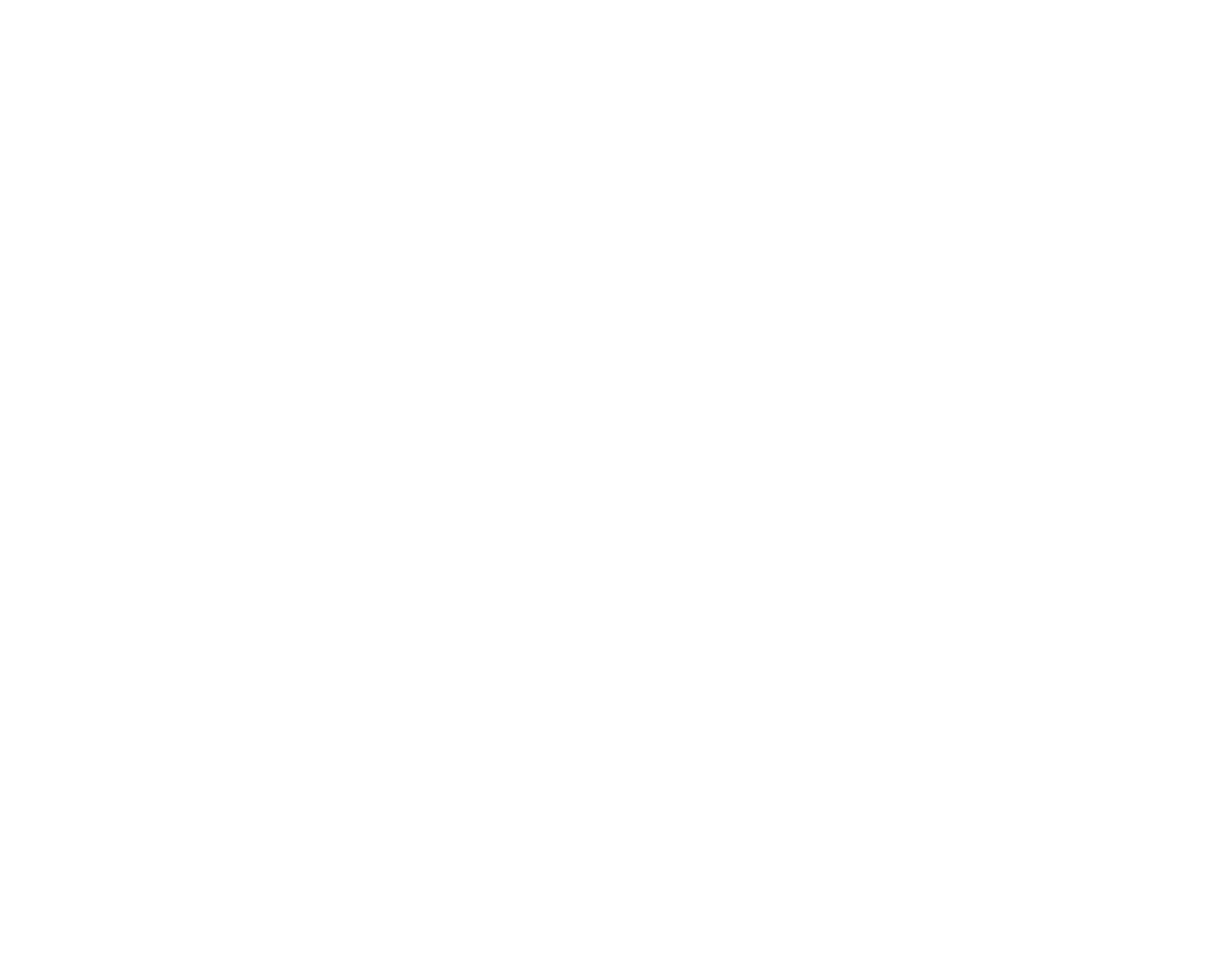
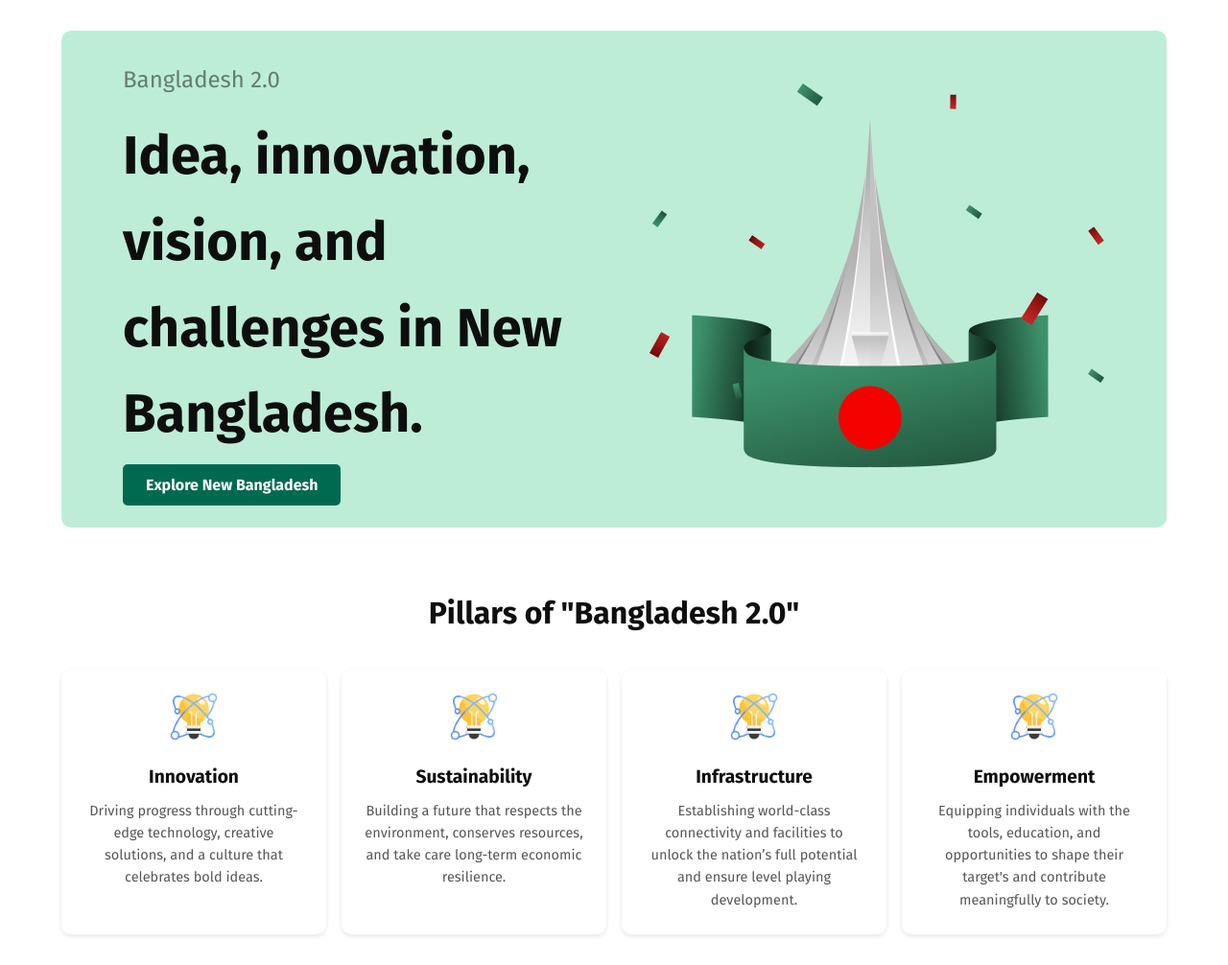
Before and after one commit to TarekHasanRafi25/ph-b11-a1, a plain HTML site: page index.html in a window 1280 px wide. Shown: the whole page at 96% size. Before the commit the page ends 800 px from the top, so only its background shows below. Drawn offline with Linux system fonts and the light colour scheme.

Commit message:
added banner and pillar sec in html and css file

```diff
--- a/Styles/style.css
+++ b/Styles/style.css
@@ -0,0 +1,102 @@
+@import url('https://fonts.googleapis.com/css2?family=Fira+Sans:ital,wght@0,100;0,200;0,300;0,400;0,500;0,600;0,700;0,800;0,900;1,100;1,200;1,300;1,400;1,500;1,600;1,700;1,800;1,900&family=Open+Sans:ital,wght@0,300..800;1,300..800&family=Work+Sans:ital,wght@0,100..900;1,100..900&display=swap');
+/* General Reset */
+* {
+  margin: 0;
+  padding: 0;
+  box-sizing: border-box;
+}
+
+body {
+  font-family: Fira Sans;
+  line-height: 1.6;
+  color: rgb(14, 14, 14);
+  background-color: rgb(255, 255, 255);
+}
+
+/* Banner Section */
+.banner {
+  display: flex;
+  justify-content: space-between;
+  align-items: center;
+  padding: 32px 5%;
+  background-color: rgb(189, 237, 215);
+  border-radius: 10px;
+  margin: 32px 5%;
+}
+
+.banner-content {
+  max-width: 50%;
+}
+
+.banner-content .subtitle {
+  font-size: 24px;
+  color:rgba(14, 14, 14, 0.5);
+  margin-bottom: 16px;
+}
+
+.banner-content h1 {
+  font-size: 56px;
+  font-weight: bold;
+  margin-bottom: 16px;
+  color:rgb(14, 14, 14)
+}
+
+.banner-content .button {
+  background-color: rgb(0, 106, 80);
+  color: white;
+  padding: 12px 24px;
+  text-decoration: none;
+  border-radius: 5px;
+  font-weight: bold;
+  transition: background-color 0.3s ease;
+}
+
+.banner-content .button:hover {
+  background-color:  rgb(2, 67, 50);
+}
+
+.banner-image img {
+  max-width: 100%;
+  height: auto;
+}
+/* Pillars Section */
+.pillars {
+    padding: 32px 5%;
+    text-align: center;
+  }
+
+  .pillars h2 {
+    font-size: 32px;
+    margin-bottom: 32px;
+  }
+
+  .pillar-cards {
+    display: flex;
+    gap: 16px;
+    justify-content: space-around;
+    flex-wrap: wrap;
+  }
+
+  .card {
+    background-color: rgb(255, 255, 255);
+    padding: 24px;
+    border-radius: 10px;
+    text-align: center;
+    box-shadow: 0 2px 5px rgba(0, 0, 0, 0.1);
+    flex: 8px;
+  }
+
+  .card img {
+    max-width: 50px;
+    margin-bottom: 16px;
+  }
+
+  .card h3 {
+    font-size: 19.2px;
+    margin-bottom: 8px;
+  }
+
+  .card p {
+    font-size: 14.5px;
+    color: rgba(14, 14, 14, 0.7);
+  }
--- a/index.html
+++ b/index.html
@@ -4,8 +4,45 @@
     <meta charset="UTF-8">
     <meta name="viewport" content="width=device-width, initial-scale=1.0">
     <title>Bangladesh 2.0</title>
+    <link rel="stylesheet" href="Styles/style.css">
 </head>
 <body>
-
+    <!-- Banner Section -->
+  <section class="banner">
+    <div class="banner-content">
+      <p class="subtitle">Bangladesh 2.0</p>
+      <h1>Idea, innovation, vision, and challenges in New Bangladesh.</h1>
+      <a href="#" class="button">Explore New Bangladesh</a>
+    </div>
+    <div class="banner-image">
+      <img src="assets/hero.png" alt="Bangladesh Monument">
+    </div>
+  </section>
+    <!-- Pillars Section -->
+  <section class="pillars">
+    <h2>Pillars of "Bangladesh 2.0"</h2>
+    <div class="pillar-cards">
+      <div class="card">
+        <img src="assets/card-icon.png" alt="Innovation">
+        <h3>Innovation</h3>
+        <p>Driving progress through cutting-edge technology, creative solutions, and a culture that celebrates bold ideas.</p>
+      </div>
+      <div class="card">
+        <img src="assets/card-icon.png" alt="Sustainability">
+        <h3>Sustainability</h3>
+        <p>Building a future that respects the environment, conserves resources, and take care long-term economic resilience.</p>
+      </div>
+      <div class="card">
+        <img src="assets/card-icon.png" alt="Infrastructure">
+        <h3>Infrastructure</h3>
+        <p>Establishing world-class connectivity and facilities to unlock the nation’s full potential and ensure level playing development.</p>
+      </div>
+      <div class="card">
+        <img src="assets/card-icon.png" alt="Empowerment">
+        <h3>Empowerment</h3>
+        <p>Equipping individuals with the tools, education, and opportunities to shape their target's and contribute meaningfully to society.</p>
+      </div>
+    </div>
+  </section>
 </body>
 </html>
```
